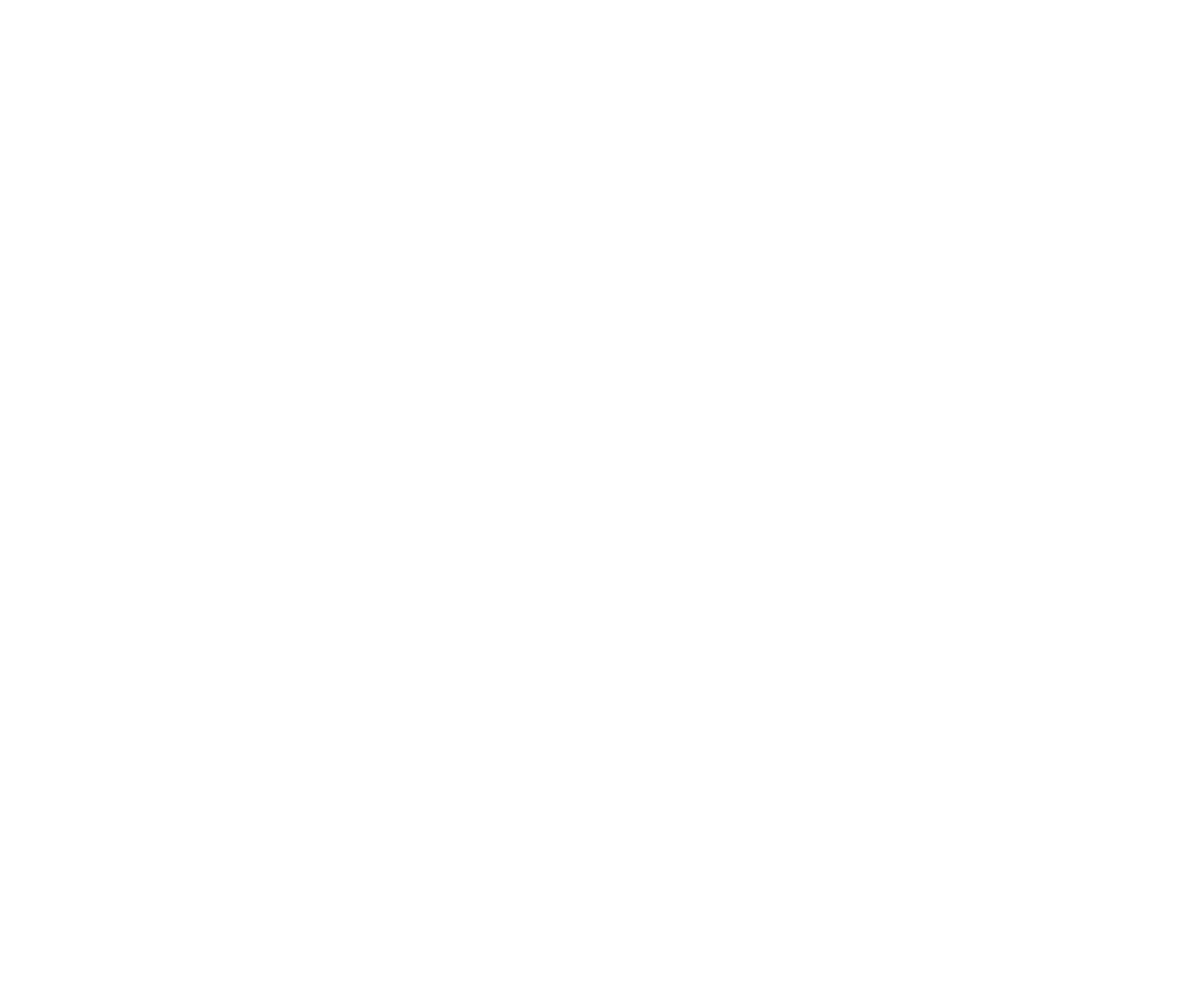
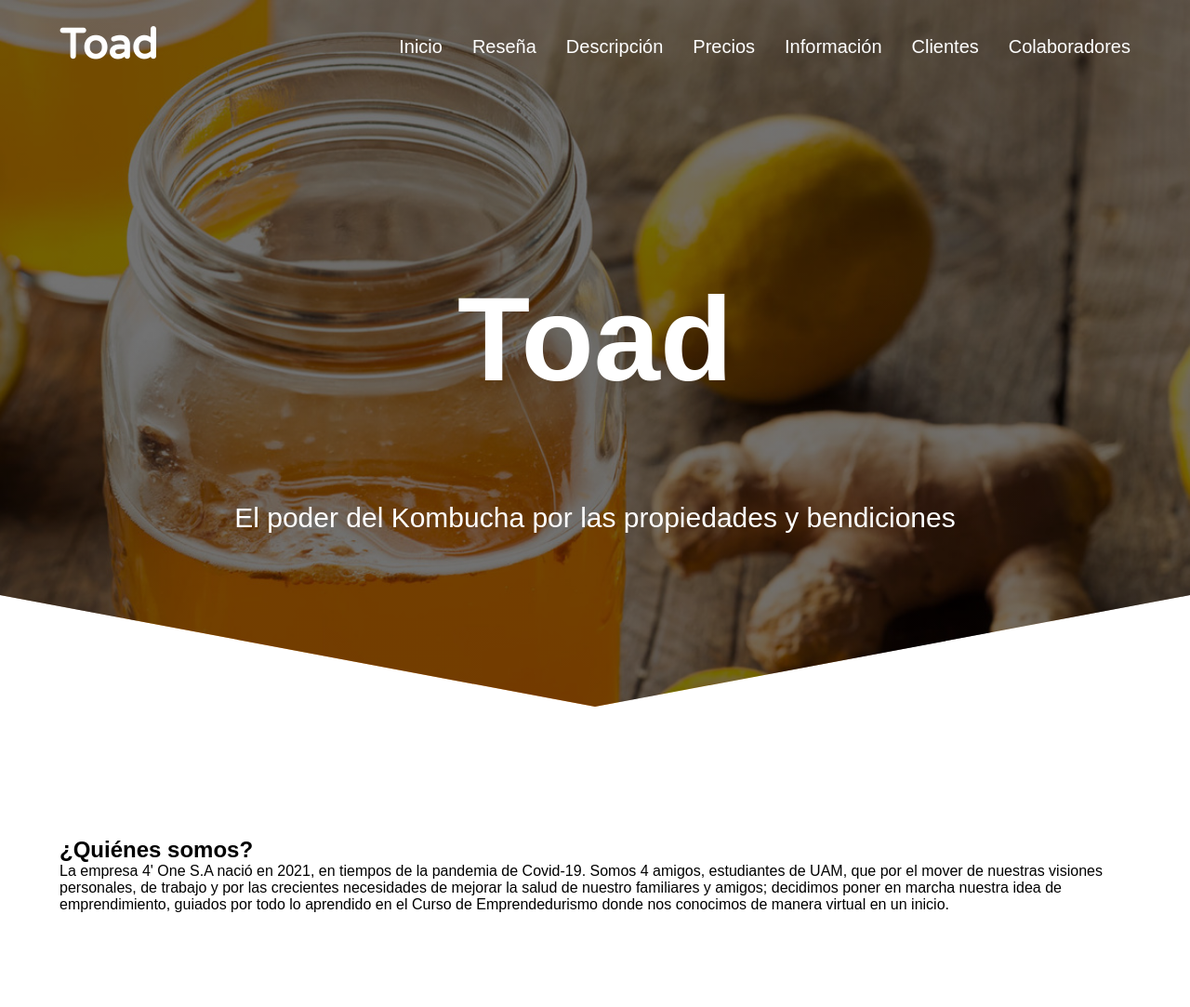
Before and after one commit to majorojas09/tekombucha, a plain HTML site: page inicio.html in a window 1280 px wide. Shown: the whole page at 93% size. Before the commit the page ends 800 px from the top, so only its background shows below. Drawn offline with Linux system fonts and the light colour scheme; files that its build step writes are made by us from their sources; a web font is replaced by a local one.

Commit message:
Header section

```diff
--- a/inicio.html
+++ b/inicio.html
@@ -1,18 +1,74 @@
 <!DOCTYPE html>
-<html lang="en">
+<html lang="es">
 <head>
     <meta charset="UTF-8">
     <meta http-equiv="X-UA-Compatible" content="IE=edge">
     <meta name="viewport" content="width=device-width, initial-scale=1.0">
-    <title>Té de Kombucha | Información</title>
+    <title>Té de Kombucha | Inicio</title>
     <!--Importación estilos-->
-    <link rel="stylesheet" href="../PáginaTé/styles/styles2.css">
+    <link rel="stylesheet" href="styles2.css">
+    <link rel="stylesheet" href="normalize.css">
     <!--Importación Google Fonts-->
     <link rel="preconnect" href="https://fonts.googleapis.com">
     <link rel="preconnect" href="https://fonts.gstatic.com" crossorigin>
     <link href="https://fonts.googleapis.com/css2?family=Oswald:wght@200&family=Ubuntu:wght@300&display=swap" rel="stylesheet">
 </head>
 <body>
+    <header class="hero">
+        <nav class="nav container">
+            <div class="nav_logo">
+                <h2 class="nav_title">Toad</h2>
+            </div>
+            <ul class="nav_link nav_link--menu">
+                <li class="nav_items">
+                    <a href="#" class="nav_links">Inicio</a>
+                </li>
+                <li class="nav_items">
+                    <a href="#" class="nav_links">Reseña</a>
+                </li>
+                <li class="nav_items">
+                    <a href="#" class="nav_links">Descripción</a>
+                </li>
+                <li class="nav_items">
+                    <a href="#" class="nav_links">Precios</a>
+                </li>
+                <li class="nav_items">
+                    <a href="#" class="nav_links">Información</a>
+                </li>
+                <li class="nav_items">
+                    <a href="#" class="nav_links">Clientes</a>
+                </li>
+                <li class="nav_items">
+                    <a href="#" class="nav_links">Colaboradores</a>
+                </li>
 
+                <img src="close.svg" alt="" class="nav_close">
+            </ul>
+
+            <div class="nav_menu">
+                <img src="menu.svg" alt="" class="nav_img">
+            </div>
+        </nav>
+
+        <section class="hero_container container">
+            <h1 class="hero_title">Toad</h1>
+            <p class="hero_paragraph">El poder del Kombucha por las propiedades y bendiciones</p>
+        </section>
+    </header>
+
+    <main>
+        <section class="container about">
+            <h2 class="subtitle">¿Quiénes somos?</h2>
+            <p class="about_paragraph">La empresa 4' One S.A nació en 2021, en tiempos de la pandemia de Covid-19.
+                Somos 4 amigos, estudiantes de UAM, que por el mover de nuestras visiones personales, de trabajo y
+                por las crecientes necesidades de mejorar la salud de nuestro familiares y amigos; decidimos poner
+                en marcha nuestra idea de emprendimiento, guiados por todo lo aprendido en el Curso de Emprendedurismo
+                donde nos conocimos de manera virtual en un inicio.</p>
+
+                <div class="about_main">
+
+                </div>
+        </section>
+    </main>
 </body>
 </html>
--- a/styles2.css
+++ b/styles2.css
@@ -0,0 +1,115 @@
+@import url('https://fonts.googleapis.com/css2?family=Asap+Condensed&family=Varela+Round&family=Zen+Kurenaido&display=swap');
+
+/*
+font-family: 'Asap Condensed', sans-serif;
+font-family: 'Varela Round', sans-serif;
+font-family: 'Zen Kurenaido', sans-serif;
+*/
+
+:root {
+    --padding-container: 100px 0;
+    --color-title: #001A49;
+}
+
+body {
+    font-family: 'Zen Kurenaido', sans-serif;
+}
+
+.container {
+    width: 90%;
+    max-width: 1200px;
+    margin: 0 auto;
+    overflow: hidden;
+    padding: var(--padding-container);
+}
+
+.hero {
+    width: 100%;
+    height: 100vh;
+    min-height: 600px;
+    max-height: 800px;
+    position: relative;
+    display: grid;
+    grid-template-rows: 100px 1fr;
+    color: #fff;
+}
+
+.hero::before {
+    content: "";
+    position: absolute;
+    top: 0;
+    left: 0;
+    width: 100%;
+    height: 100%;
+    background-image: linear-gradient(180deg, #0000008c 0%, #0000008c 100%), url(201858.jpg);
+    background-size: cover;
+    clip-path: polygon(0 0, 100% 0, 100% 80%, 50% 95%, 0 80%);
+    z-index: -1;
+}
+
+.nav {
+    --padding-container: 0;
+    height: 100%;
+    display: flex;
+    align-items: center;
+}
+
+.nav_title {
+    font-family: 'Varela Round', sans-serif;
+    font-size: 45px;
+}
+
+.nav_link {
+    margin-left: auto;
+    padding: 0;
+    display: grid;
+    grid-auto-flow: column;
+    grid-auto-columns: max-content;
+    gap: 2em;
+}
+
+.nav_items {
+    list-style: none;
+}
+
+.nav_links {
+    color: #fff;
+    text-decoration: none;
+    font-size: 20px;
+}
+
+.nav_menu {
+    margin-left: auto;
+    cursor: pointer;
+    display: none;
+}
+
+
+.nav_img {
+    display: block;
+    width: 30px;
+}
+
+.nav_close {
+    display: var(--show, none);
+}
+
+.hero_container {
+    max-width: 800px;
+    display: grid;
+    --padding-container: 0;
+    grid-template-rows: max-content;
+    align-content: center;
+    gap: 1em;
+    padding-bottom: 100px;
+    text-align: center;
+}
+
+.hero_title {
+    font-size: 8rem;
+}
+
+.hero_paragraph {
+    margin-bottom: 20px;
+    font-size: 30px;
+}
```
Also changed, not shown: index.html (+1 -1 lines), 5e997e6a8fa5a.jpeg (added), 5e997f6e78473.jpeg (added), close.svg (added), menu.svg (added).
